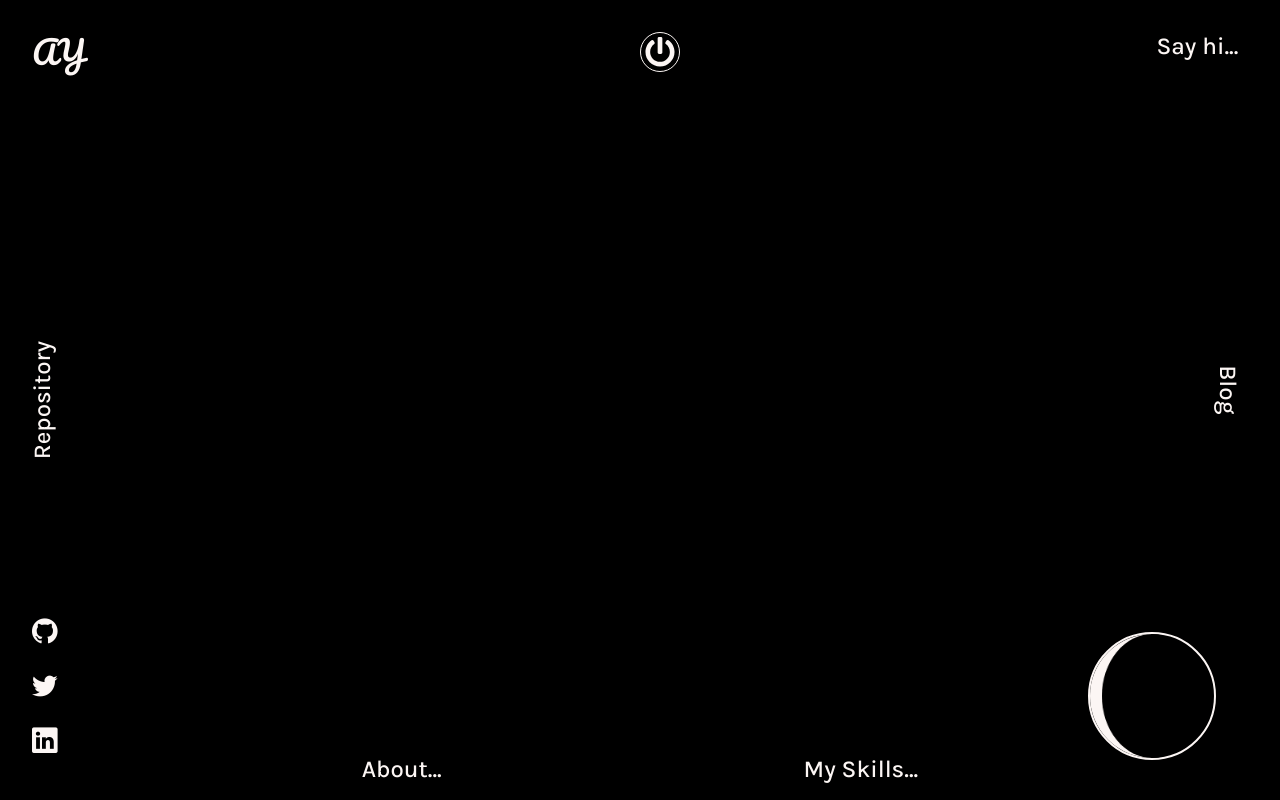
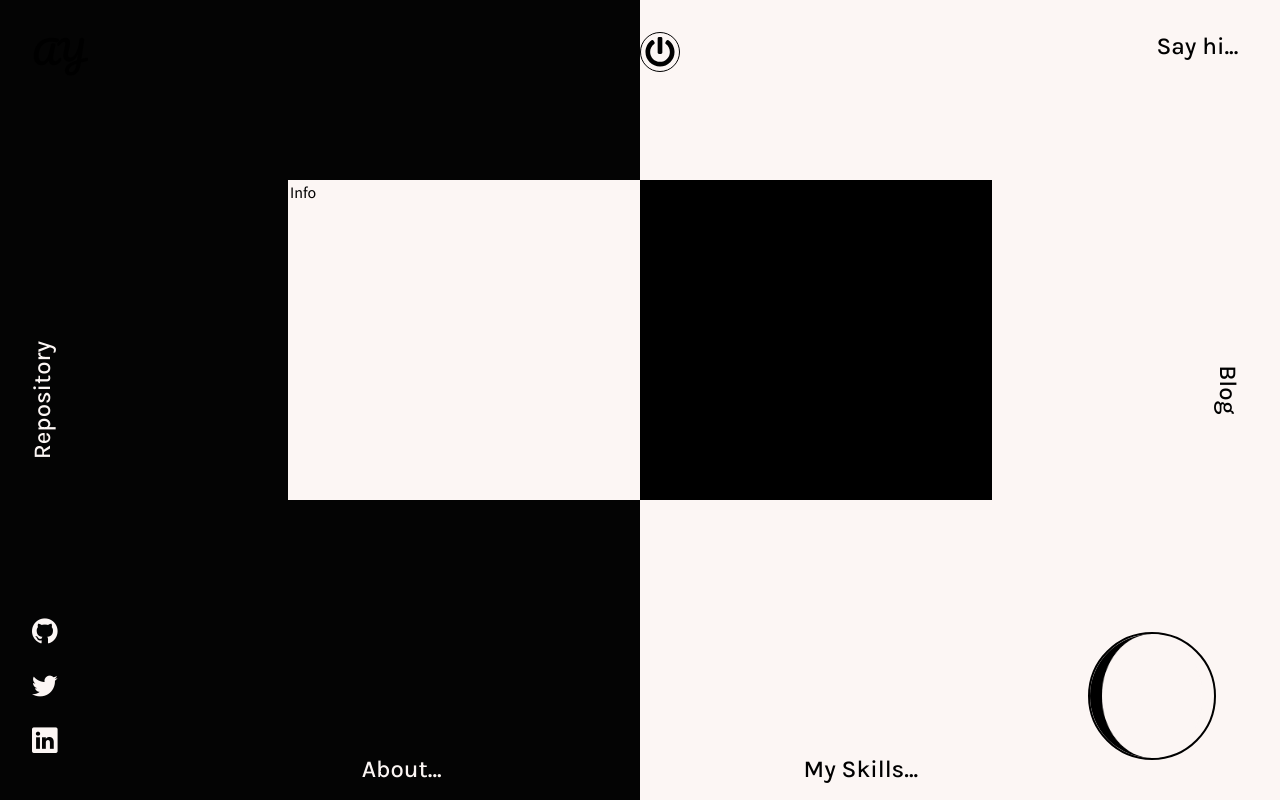
Before and after one commit to ilkaay/portfolio, a React (Create React App) app: page / in a window 1280 px wide. Both pictures are taken after a click on the button 609 px from the left and 280 px from the top of the page. Built offline with nearby package versions, Linux system fonts and the light colour scheme.

Commit message:
personal info component created

```diff
--- a/src/App.js
+++ b/src/App.js
@@ -13,7 +13,7 @@ function App() {
   return (
     <>
       <GlobalStyle />
-      <ThemeProvider theme={darkTheme}>
+      <ThemeProvider theme={lightTheme}>
         <Routes>
           <Route path='/' element={<Main />} />
           <Route path='/about' element={<About />} />
--- a/src/components/MoonPhases.js
+++ b/src/components/MoonPhases.js
@@ -1,4 +1,3 @@
-import React, { useState } from "react";
 import styled, { keyframes } from "styled-components";
 
 const rotate = keyframes`
@@ -17,16 +16,6 @@ const flip = keyframes`
     100% {
       left: 100%;
     }
-`;
-
-const Center = styled.button`
-  display: flex;
-  position: absolute;
-  bottom: ${(props) => (props.click ? "5%" : "50%")};
-  right: ${(props) => (props.click ? "5%" : "43%")};
-  background: none;
-  border: none;
-  transition: all 1s ease;
 `;
 
 const Moon = styled.div`
@@ -80,20 +69,16 @@ const Disc = styled.div`
   }
 `;
 
-const MoonPhases = () => {
-  const [click, setClick] = useState(false);
+const MoonPhases = (props) => {
   return (
-    <Center click={click}>
     <Moon
-        onClick={() => setClick(!click)}
       style={{
-          width: click ? "8rem" : "15rem",
-          height: click ? "8rem" : "15rem",
+        width: props.click ? "8rem" : "15rem",
+        height: props.click ? "8rem" : "15rem",
       }}
     >
       <Disc></Disc>
     </Moon>
-    </Center>
   );
 };
 
--- a/src/components/SocialMediaIcons.js
+++ b/src/components/SocialMediaIcons.js
@@ -14,15 +14,14 @@ const Icons = styled.div`
 `;
 
 const IconLink = styled.a`
-  color: ${(props) => props.theme.text};
   margin: 0.5rem 0;
 `;
 
 const Icon = styled.i`
-  color: ${(props) => props.theme.text};
+  color: ${(props) => (props.click ? props.theme.body : props.theme.text)};
   font-size: 1.6rem;
 `;
-const SocialMediaIcons = () => {
+const SocialMediaIcons = (props) => {
   return (
     <Icons>
       <IconLink
@@ -30,7 +29,7 @@ const SocialMediaIcons = () => {
         target='_blank'
         href='https://github.com/ilkaay'
       >
-        <Icon className='bi bi-github' />
+        <Icon click={props.click} className='bi bi-github' />
       </IconLink>
 
       <IconLink
@@ -38,7 +37,7 @@ const SocialMediaIcons = () => {
         target='_blank'
         href='https://twitter.com/ilkaayyuksel'
       >
-        <Icon className='bi bi-twitter' />
+        <Icon click={props.click} className='bi bi-twitter' />
       </IconLink>
 
       <IconLink
@@ -46,7 +45,7 @@ const SocialMediaIcons = () => {
         target='_blank'
         href='https://www.linkedin.com/in/ilkaayyuksel'
       >
-        <Icon className='bi bi-linkedin' />
+        <Icon click={props.click} className='bi bi-linkedin' />
       </IconLink>
     </Icons>
   );
--- /dev/null
+++ b/src/views/main/LinksWrapper.js
@@ -0,0 +1,42 @@
+import React from "react";
+
+import HomeButton from "../../components/HomeButton";
+import Logo from "../../components/Logo";
+import SocialMediaIcons from "../../components/SocialMediaIcons";
+import Blog from "./components/Blog";
+import BottomBar from "./components/BottomBar";
+import Contact from "./components/Contact";
+import Repository from "./components/Repository";
+
+const renderTop = () => {
+  return (
+    <>
+      <Logo />
+      <HomeButton />
+      <Contact />
+    </>
+  );
+};
+const renderBottom = (props) => {
+  return (
+    <>
+      <SocialMediaIcons click={props.click} />
+      <BottomBar click={props.click} />
+    </>
+  );
+};
+
+const renderMiddle = (props) => {
+  return (
+    <>
+      <Repository click={props.click} />
+      <Blog />
+    </>
+  );
+};
+
+const LinksWrapper = (props) => {
+  return [renderTop(), renderMiddle(props), renderBottom(props)];
+};
+
+export default LinksWrapper;
--- a/src/views/main/Main.js
+++ b/src/views/main/Main.js
@@ -1,14 +1,9 @@
-import React from "react";
+import React, { useState } from "react";
 import styled from "styled-components";
 
-import HomeButton from "../../components/HomeButton";
-import Logo from "../../components/Logo";
 import MoonPhases from "../../components/MoonPhases";
-import SocialMediaIcons from "../../components/SocialMediaIcons";
-import Blog from "./components/Blog";
-import BottomBar from "./components/BottomBar";
-import Contact from "./components/Contact";
-import Repository from "./components/Repository";
+import LinksWrapper from "./LinksWrapper";
+import PersonalInfo from "./components/PersonalInfo";
 
 const MainContainer = styled.div`
   background-color: ${(props) => props.theme.body};
@@ -28,17 +23,41 @@ const MainContainer = styled.div`
   padding: 2rem;
 `;
 
+const Icon = styled.button`
+  display: flex;
+  position: absolute;
+  bottom: ${(props) => (props.click ? "5%" : "50%")};
+  right: ${(props) => (props.click ? "5%" : "43%")};
+  background: none;
+  border: none;
+  transition: all 1s ease;
+`;
+
+const PersonalInfoWrapper = styled.div`
+  position: absolute;
+  background-color: #040404;
+  top: 0;
+  bottom: 0;
+  right: 50%;
+  z-index: 1;
+  transition: height 0.5s ease, width 1s ease 0.5s;
+`;
 const Main = () => {
+  const [click, setClick] = useState(false);
+
   return (
     <MainContainer>
-      <HomeButton />
-      <Logo />
-      <SocialMediaIcons />
-      <Contact />
-      <Blog />
-      <Repository />
-      <BottomBar />
-      <MoonPhases />
+      <PersonalInfoWrapper
+        style={{
+          width: click ? "50%" : "0%",
+          height: click ? "100%" : "0%",
+        }}
+      />
+      <LinksWrapper click={click} />
+      <Icon click={click} onClick={() => setClick(!click)}>
+        <MoonPhases click={click} />
+      </Icon>
+      {click && <PersonalInfo click={click} />}
     </MainContainer>
   );
 };
--- a/src/views/main/components/BottomBar.js
+++ b/src/views/main/components/BottomBar.js
@@ -13,7 +13,7 @@ const BottombarContainer = styled.div`
 `;
 
 const ABOUT = styled(NavLink)`
-  color: ${(props) => props.theme.text};
+  color: ${(props) => (props.click ? props.theme.body : props.theme.text)};
   text-decoration: none;
   z-index: 1;
 `;
@@ -22,10 +22,10 @@ const SKILLS = styled(NavLink)`
   text-decoration: none;
   z-index: 1;
 `;
-const BottomBar = () => {
+const BottomBar = (props) => {
   return (
     <BottombarContainer>
-      <ABOUT to='/about'>
+      <ABOUT click={props.click} to='/about'>
         <h4>About...</h4>
       </ABOUT>
 
--- /dev/null
+++ b/src/views/main/components/PersonalInfo.js
@@ -0,0 +1,37 @@
+import React from "react";
+import styled from "styled-components";
+
+const Box = styled.div`
+  position: fixed;
+  left: 22.5%;
+  top: 22.5%;
+  transform: translete(-50%, -50%);
+
+  width: 55vw;
+  height: 40vh;
+  display: flex;
+
+  background-repeat: no-repeat;
+  background-size: 100% 2px;
+  background: linear-gradient(
+        to right,
+        ${(props) => props.theme.body} 50%,
+        ${(props) => props.theme.text} 50%
+      )
+      bottom,
+    linear-gradient(
+        to right,
+        ${(props) => props.theme.body} 50%,
+        ${(props) => props.theme.text} 50%
+      )
+      top;
+
+  border-left: 2px solid ${(props) => props.theme.body};
+  border-right: 2px solid ${(props) => props.theme.text};
+  z-index: 1;
+`;
+const PersonalInfo = (props) => {
+  return <Box>Info</Box>;
+};
+
+export default PersonalInfo;
--- a/src/views/main/components/Repository.js
+++ b/src/views/main/components/Repository.js
@@ -3,7 +3,7 @@ import { NavLink } from "react-router-dom";
 import styled from "styled-components";
 
 const REPOSITORY = styled(NavLink)`
-  color: ${(props) => props.theme.text};
+  color: ${(props) => (props.click ? props.theme.body : props.theme.text)};
   position: absolute;
   top: 50%;
   left: calc(1rem + 2vw);
@@ -11,9 +11,9 @@ const REPOSITORY = styled(NavLink)`
   text-decoration: none;
   z-index: 1;
 `;
-const Repository = () => {
+const Repository = (props) => {
   return (
-    <REPOSITORY to='/repository'>
+    <REPOSITORY click={props.click} to='/repository'>
       <h4>Repository</h4>
     </REPOSITORY>
   );
```
Lines whose indentation alone changed are shown as unchanged.
